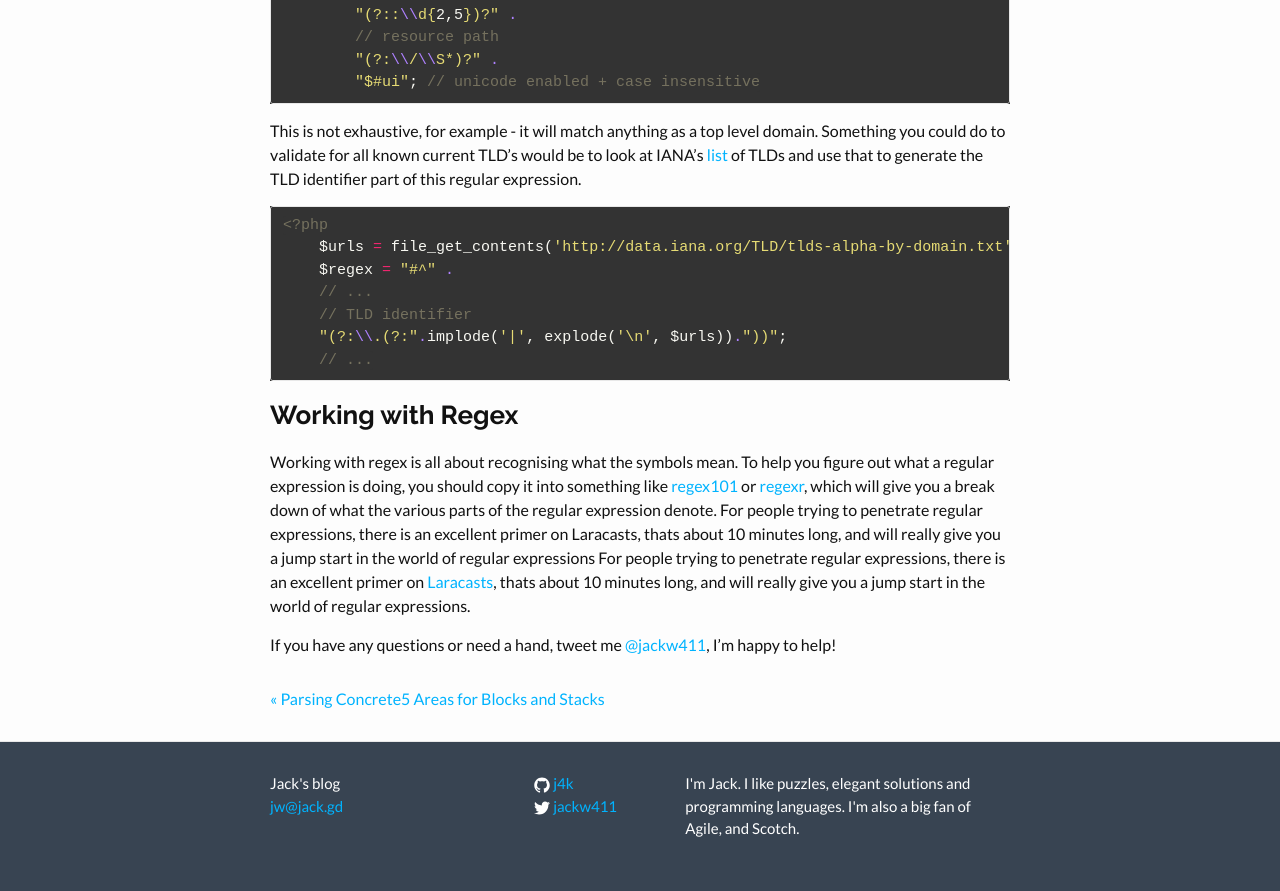
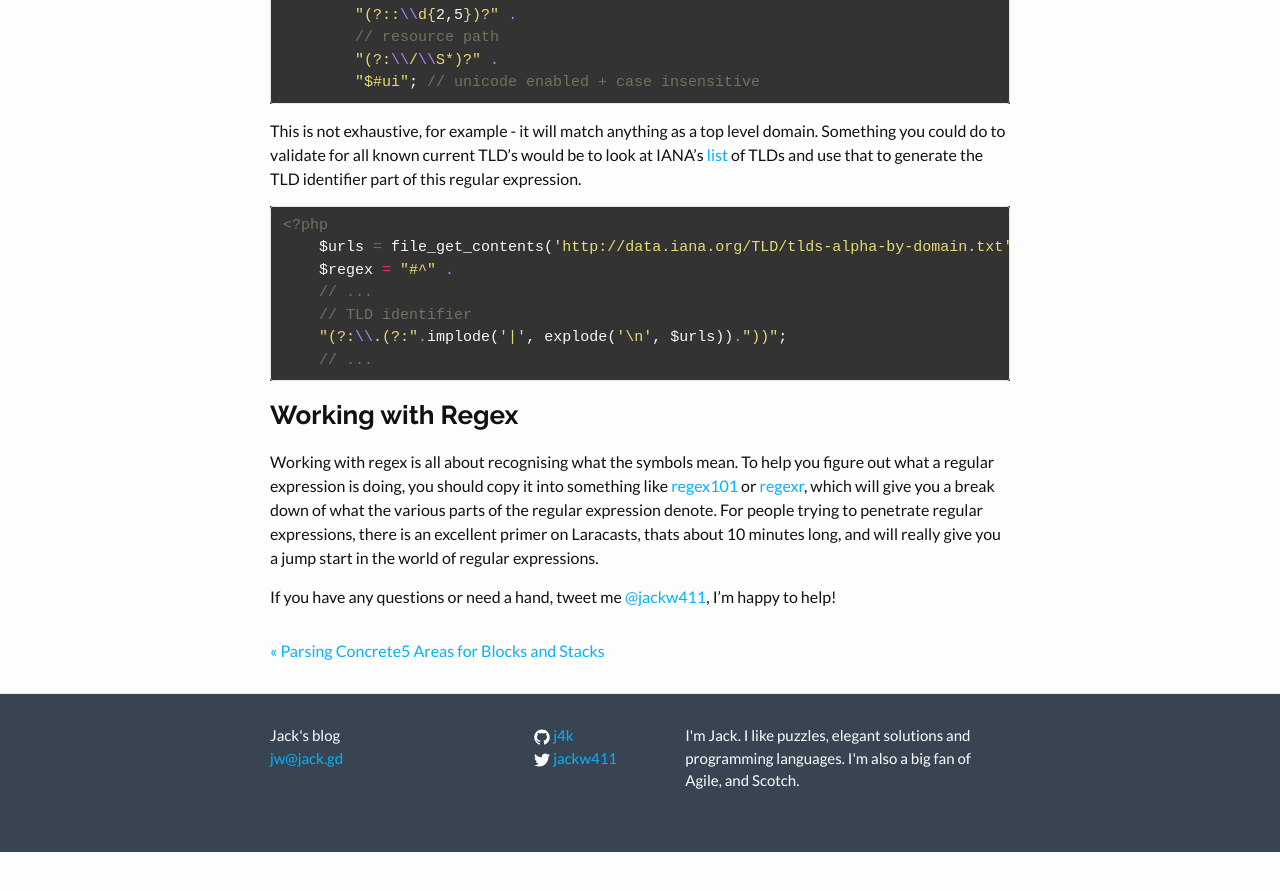
Before and after one commit to j4k/j4k.github.io, a Jekyll site: the page built from _posts/2015-05-18-url-validation-php-regex.markdown, in a window 1280 px wide and 900 px high, scrolled down 3756 px. Shown: the top 891 px of the window. Built offline with Jekyll 4.4.1, drawn with Linux system fonts in a browser that asks for light colours; after the commit the page ends 4608 px from its top, so only the background shows below that.

Commit message:
remove duplicate sentance

```diff
--- a/_posts/2015-05-18-url-validation-php-regex.markdown
+++ b/_posts/2015-05-18-url-validation-php-regex.markdown
@@ -119,6 +119,6 @@ This is not exhaustive, for example - it will match anything as a top level doma
 
 ### Working with Regex
 
-Working with regex is all about recognising what the symbols mean. To help you figure out what a regular expression is doing, you should copy it into something like [regex101](http://regex101.com) or [regexr](http://regexr.com), which will give you a break down of what the various parts of the regular expression denote. For people trying to penetrate regular expressions, there is an excellent primer on Laracasts, thats about 10 minutes long, and will really give you a jump start in the world of regular expressions For people trying to penetrate regular expressions, there is an excellent primer on [Laracasts](http://laracasts.com), thats about 10 minutes long, and will really give you a jump start in the world of regular expressions.
+Working with regex is all about recognising what the symbols mean. To help you figure out what a regular expression is doing, you should copy it into something like [regex101](http://regex101.com) or [regexr](http://regexr.com), which will give you a break down of what the various parts of the regular expression denote. For people trying to penetrate regular expressions, there is an excellent primer on Laracasts, thats about 10 minutes long, and will really give you a jump start in the world of regular expressions.
 
 If you have any questions or need a hand, tweet me [@jackw411](http://twitter.com/jackw411), I'm happy to help!
```
